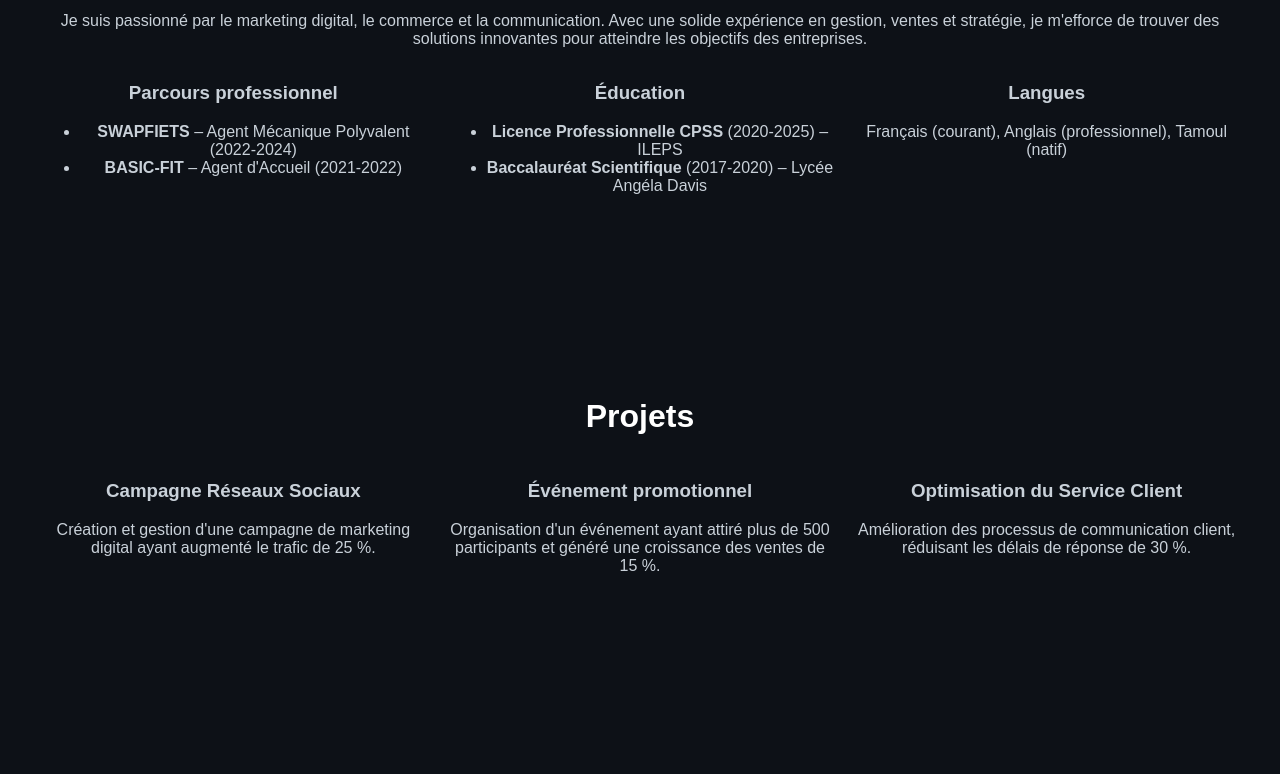
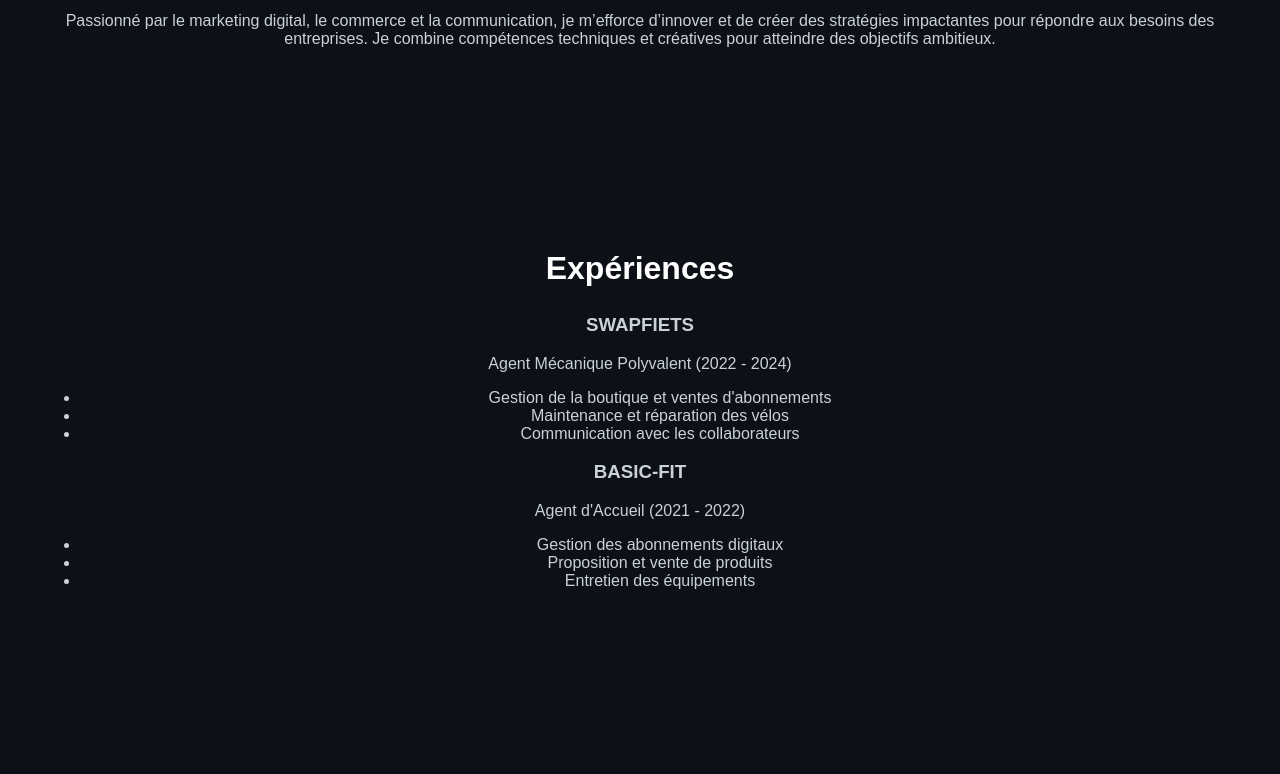
Before and after one commit to terterslk93/Terry-portfolio, a plain HTML site: page index.html in a window 1280 px wide. Shown: the part 687-1461 px from the top of the page. Drawn offline with Linux system fonts and the light colour scheme.

Commit message:
Update index.html

```diff
--- a/index.html
+++ b/index.html
@@ -4,7 +4,7 @@
     <meta charset="UTF-8">
     <meta name="viewport" content="width=device-width, initial-scale=1.0">
     <meta http-equiv="X-UA-Compatible" content="ie=edge">
-    <title>Terry Thevasurendran - Portfolio</title>
+    <title>Portfolio - Terry Thevasurendran</title>
     <link rel="stylesheet" href="styles.css">
 </head>
 <body>
@@ -13,16 +13,16 @@
         <div class="container">
             <a href="#" class="logo">Terry T.</a>
             <ul class="nav-links">
-                <li><a href="#introduction">Présentation</a></li>
-                <li><a href="#cv">Résumé</a></li>
-                <li><a href="#projects">Projets</a></li>
+                <li><a href="#introduction">Accueil</a></li>
+                <li><a href="#about">À propos</a></li>
+                <li><a href="#experience">Expériences</a></li>
                 <li><a href="#skills">Compétences</a></li>
                 <li><a href="#contact">Contact</a></li>
             </ul>
         </div>
     </nav>
 
-    <!-- Section Introduction -->
+    <!-- Header -->
     <header id="introduction" class="hero">
         <div class="container">
             <h1>Terry Thevasurendran</h1>
@@ -31,50 +31,36 @@
         </div>
     </header>
 
-    <!-- Section CV -->
-    <section id="cv" class="section">
+    <!-- Section À propos -->
+    <section id="about" class="section">
         <div class="container">
-            <h2 class="section-title">Résumé</h2>
-            <p>Je suis passionné par le marketing digital, le commerce et la communication. Avec une solide expérience en gestion, ventes et stratégie, je m'efforce de trouver des solutions innovantes pour atteindre les objectifs des entreprises.</p>
-            <div class="cv-grid">
-                <div>
-                    <h3>Parcours professionnel</h3>
-                    <ul>
-                        <li><strong>SWAPFIETS</strong> – Agent Mécanique Polyvalent (2022-2024)</li>
-                        <li><strong>BASIC-FIT</strong> – Agent d'Accueil (2021-2022)</li>
-                    </ul>
-                </div>
-                <div>
-                    <h3>Éducation</h3>
-                    <ul>
-                        <li><strong>Licence Professionnelle CPSS</strong> (2020-2025) – ILEPS</li>
-                        <li><strong>Baccalauréat Scientifique</strong> (2017-2020) – Lycée Angéla Davis</li>
-                    </ul>
-                </div>
-                <div>
-                    <h3>Langues</h3>
-                    <p>Français (courant), Anglais (professionnel), Tamoul (natif)</p>
-                </div>
-            </div>
+            <h2 class="section-title">À propos de moi</h2>
+            <p>Passionné par le marketing digital, le commerce et la communication, je m’efforce d’innover et de créer des stratégies impactantes pour répondre aux besoins des entreprises. Je combine compétences techniques et créatives pour atteindre des objectifs ambitieux.</p>
         </div>
     </section>
 
-    <!-- Section Projets -->
-    <section id="projects" class="section">
+    <!-- Section Expériences -->
+    <section id="experience" class="section">
         <div class="container">
-            <h2 class="section-title">Projets</h2>
-            <div class="projects-grid">
-                <div class="project-card">
-                    <h3>Campagne Réseaux Sociaux</h3>
-                    <p>Création et gestion d'une campagne de marketing digital ayant augmenté le trafic de 25 %.</p>
+            <h2 class="section-title">Expériences</h2>
+            <div class="timeline">
+                <div class="timeline-item">
+                    <h3>SWAPFIETS</h3>
+                    <span>Agent Mécanique Polyvalent (2022 - 2024)</span>
+                    <ul>
+                        <li>Gestion de la boutique et ventes d'abonnements</li>
+                        <li>Maintenance et réparation des vélos</li>
+                        <li>Communication avec les collaborateurs</li>
+                    </ul>
                 </div>
-                <div class="project-card">
-                    <h3>Événement promotionnel</h3>
-                    <p>Organisation d'un événement ayant attiré plus de 500 participants et généré une croissance des ventes de 15 %.</p>
-                </div>
-                <div class="project-card">
-                    <h3>Optimisation du Service Client</h3>
-                    <p>Amélioration des processus de communication client, réduisant les délais de réponse de 30 %.</p>
+                <div class="timeline-item">
+                    <h3>BASIC-FIT</h3>
+                    <span>Agent d'Accueil (2021 - 2022)</span>
+                    <ul>
+                        <li>Gestion des abonnements digitaux</li>
+                        <li>Proposition et vente de produits</li>
+                        <li>Entretien des équipements</li>
+                    </ul>
                 </div>
             </div>
         </div>
@@ -87,11 +73,15 @@
             <div class="skills-grid">
                 <div class="card">
                     <h3>Marketing Digital</h3>
-                    <p>Création de campagnes performantes et gestion des réseaux sociaux.</p>
+                    <p>Création et gestion de campagnes performantes pour améliorer la visibilité et les ventes.</p>
                 </div>
                 <div class="card">
                     <h3>Commerce</h3>
-                    <p>Gestion des ventes, négociations et fidélisation client.</p>
+                    <p>Expérience en vente, négociation et fidélisation client.</p>
+                </div>
+                <div class="card">
+                    <h3>Communication</h3>
+                    <p>Gestion des réseaux sociaux et création de contenu engageant.</p>
                 </div>
                 <div class="card">
                     <h3>Merchandising</h3>
@@ -107,6 +97,12 @@
             <h2 class="section-title">Contact</h2>
             <p>Email : <a href="mailto:t.thevasurendran@ileps.fr">t.thevasurendran@ileps.fr</a></p>
             <p>Téléphone : +33 6 58 99 92 29</p>
+            <form class="contact-form">
+                <input type="text" name="name" placeholder="Votre nom" required>
+                <input type="email" name="email" placeholder="Votre email" required>
+                <textarea name="message" rows="5" placeholder="Votre message" required></textarea>
+                <button type="submit" class="btn">Envoyer</button>
+            </form>
         </div>
     </section>
 
```
